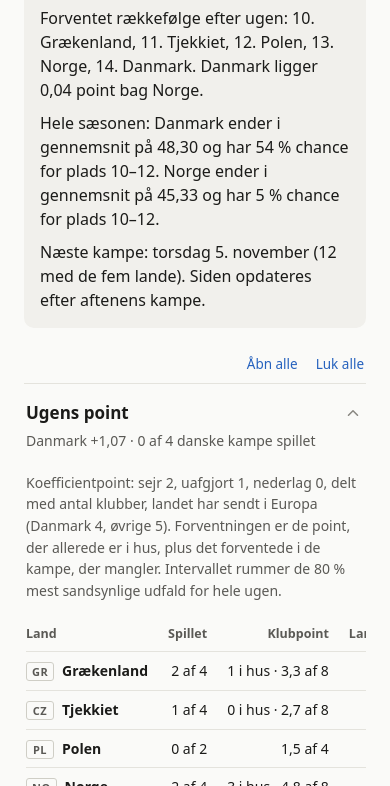
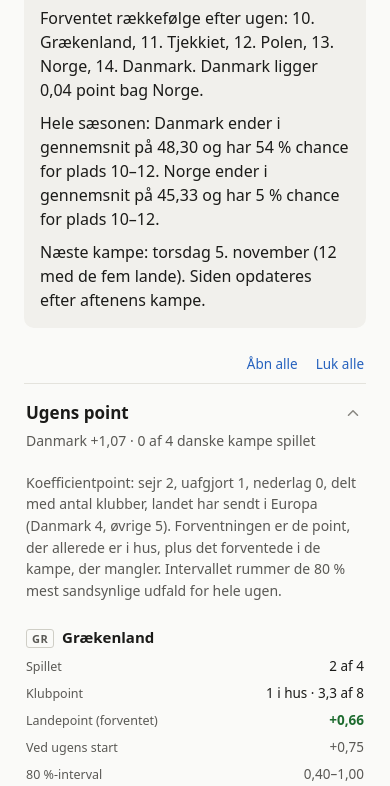
Before and after one commit to soren-myl/lem, a plain HTML site: page prediction.html in a window 390 px wide. Both pictures are taken after a click on the button "Åbn alle". Shown: the part 576-1362 px from the top of the page. Drawn offline with Linux system fonts and the light colour scheme.

Commit message:
Add files via upload

```diff
--- a/prediction.html
+++ b/prediction.html
@@ -74,8 +74,11 @@ details[open] > summary .chev { transform: rotate(180deg); }
 
 /* tables */
 .scroll { overflow-x: auto; margin: 0 -2px; padding: 0 2px; }
-table { border-collapse: collapse; width: 100%; font-size: 14px; }
-th, td { padding: 8px 10px; text-align: right; border-bottom: 1px solid var(--line); white-space: nowrap; }
+table { border-collapse: collapse; width: 100%; font-size: 13.5px; }
+th, td { padding: 8px 7px; text-align: right; border-bottom: 1px solid var(--line); }
+td { white-space: nowrap; }
+td.l { white-space: nowrap; }
+td.l.wrap { white-space: normal; }
 th { font-size: 12.5px; font-weight: 600; color: var(--ink2); vertical-align: bottom; }
 th:first-child, td:first-child, th.l, td.l { text-align: left; padding-left: 0; }
 tbody tr:last-child td { border-bottom: 0; }
@@ -126,6 +129,22 @@ tr.dk .flag { background: var(--ink); color: var(--bg); border-color: var(--ink)
 
 #tip { position: fixed; z-index: 30; pointer-events: none; background: var(--ink); color: var(--bg); font-size: 12.5px; line-height: 1.4; padding: 6px 9px; border-radius: 5px; max-width: 280px; opacity: 0; transition: opacity .08s; }
 @media (prefers-reduced-motion: reduce) { .chev, .ttl { transition: none; } }
+
+/* narrow screens: each table row becomes a small stacked block, so nothing needs side-scrolling */
+@media (max-width: 760px) {
+  .scroll { overflow: visible; margin: 0; padding: 0; }
+  table, thead, tbody, tr, td { display: block; width: 100%; }
+  thead { position: absolute; width: 1px; height: 1px; overflow: hidden; clip-path: inset(50%); }
+  tbody tr { padding: 10px 0 8px; border-bottom: 1px solid var(--line2); }
+  tbody tr:last-child { border-bottom: 0; }
+  tr.dk { background: var(--hl); border-radius: 6px; padding-inline: 8px; }
+  td { display: flex; justify-content: space-between; align-items: baseline; gap: 16px; text-align: right; border: 0; padding: 3px 0; white-space: normal; }
+  td::before { content: attr(data-label); color: var(--ink2); font-size: 12.5px; font-weight: 400; text-align: left; flex: none; }
+  td:first-child { display: block; text-align: left; padding: 0 0 4px; font-size: 15px; }
+  td:first-child::before { content: none; }
+  tr.dk td { background: none; }
+  tr.dk td:first-child { padding-left: 0; }
+}
 
 </style>
 
@@ -322,7 +341,7 @@ document.getElementById("asof").textContent = `${META.label} · ${META.range} ·
 (function(){
   let h = `<thead><tr><th class="l">Opdatering</th>${ORDER.map(c => `<th>${flag(c)}${NAME[c]}</th>`).join("")}<th>DK foran NO</th></tr></thead><tbody>`;
   HIST.forEach((e, i) => {
-    h += `<tr class="${i === HIST.length-1 ? "dk" : ""}"><td class="l strong">${e.label}</td>${ORDER.map(c => `<td>${f(e.total_after[c],3)}</td>`).join("")}<td>${pc(e.p_den_nor)}</td></tr>`;
+    h += `<tr class="${i === HIST.length-1 ? "dk" : ""}"><td class="l strong wrap">${e.label}</td>${ORDER.map(c => `<td>${f(e.total_after[c],3)}</td>`).join("")}<td>${pc(e.p_den_nor)}</td></tr>`;
   });
   document.getElementById("histTbl").innerHTML = h + "</tbody>";
 })();
@@ -338,6 +357,12 @@ document.getElementById("asof").textContent = `${META.label} · ${META.range} ·
   });
   document.getElementById("seasonTbl").innerHTML = h + "</tbody>";
 })();
+
+/* label cells for the stacked table layout on narrow screens */
+document.querySelectorAll("table").forEach(t => {
+  const heads = [...t.querySelectorAll("thead th")].map(th => th.textContent.trim());
+  t.querySelectorAll("tbody tr").forEach(tr => [...tr.children].forEach((td, i) => td.setAttribute("data-label", heads[i] || "")));
+});
 
 /* fold controls */
 (function(){
```
